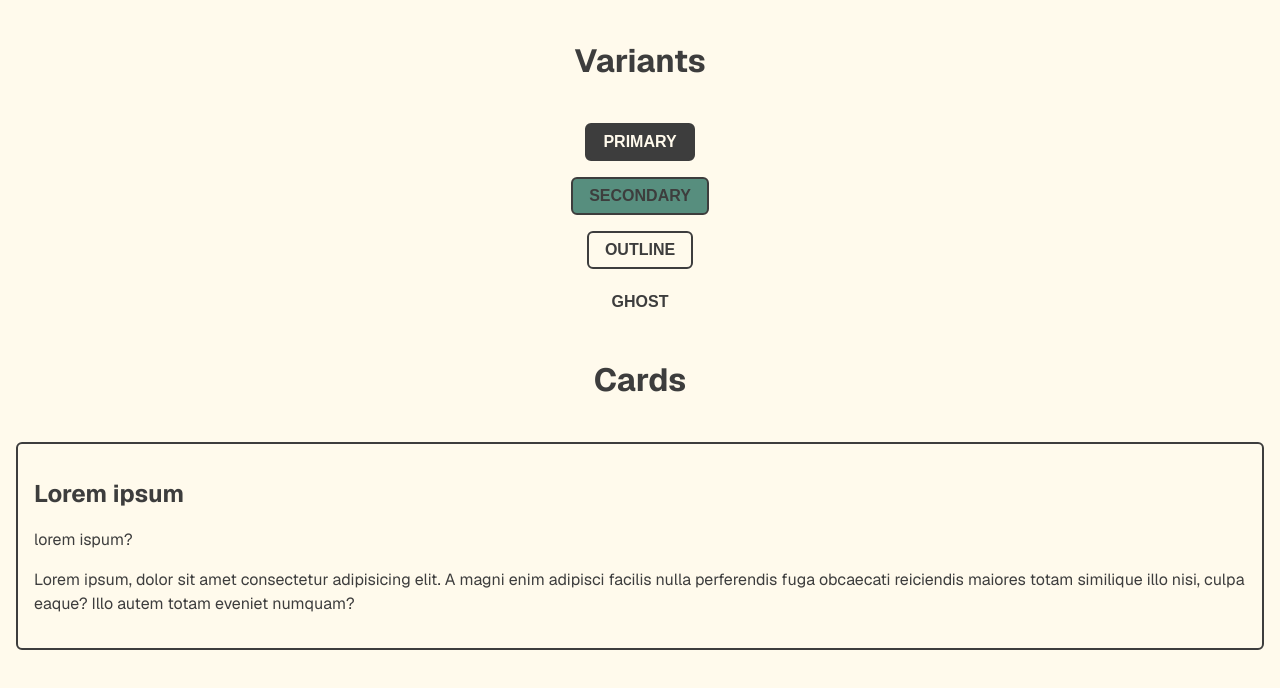
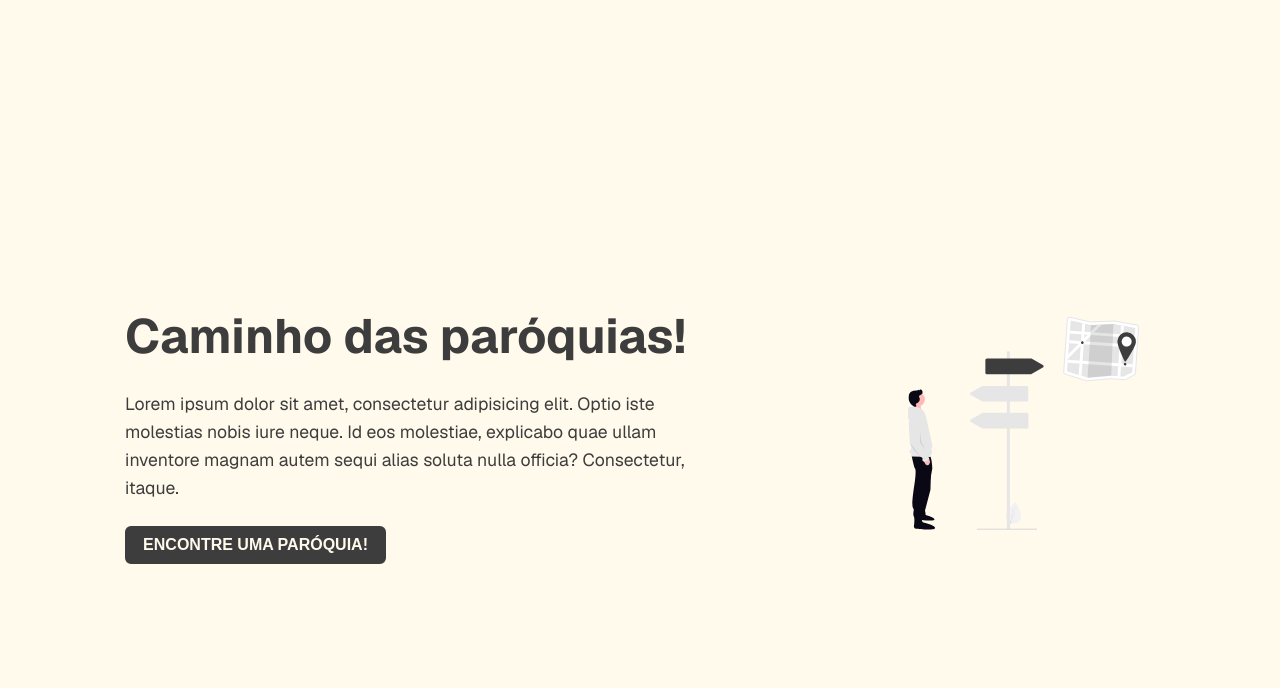
Before and after one commit to diegorezm/caminho_das_paroquias, a Next.js app: page / in a window 1280 px wide. Shown: the top 688 px of the page. Built offline with nearby package versions, Linux system fonts and the light colour scheme.

Commit message:
home page

```diff
--- a/src/app/(public)/(home)/index.module.css
+++ b/src/app/(public)/(home)/index.module.css
@@ -1,16 +1,49 @@
-.main {
+.container {
   display: flex;
   flex-direction: column;
   align-items: center;
   justify-content: center;
   min-height: 100vh;
+  text-align: center;
 }
 
-.list {
-  display: flex;
-  flex-direction: column;
-  gap: 16px;
-  justify-content: center;
-  align-items: center;
-  width: 100%;
+.content-wrapper {
+  border-radius: 8px;
+  margin-bottom: 2rem;
 }
+
+.page-title {
+  color: var(--primary);
+  margin-bottom: 1rem;
+  font-size: 2.5rem;
+}
+
+.page-description {
+  line-height: 1.6;
+  margin-bottom: 1.5rem;
+}
+
+@media (min-width: 768px) {
+  .container {
+    flex-direction: row;
+    justify-content: space-around;
+    text-align: left;
+  }
+
+  .content-wrapper {
+    max-width: 45%;
+    margin-bottom: 0;
+  }
+
+  .image-wrapper {
+    max-width: 45%;
+  }
+
+  .page-title {
+    font-size: 3rem;
+  }
+
+  .page-description {
+    font-size: 1.1rem;
+  }
+}
--- a/src/app/(public)/(home)/page.tsx
+++ b/src/app/(public)/(home)/page.tsx
@@ -1,31 +1,31 @@
 import Button from "@/components/ui/Button";
-import { CardBody, CardRoot, CardTitle } from "@/components/ui/Card";
 import styles from "./index.module.css";
+import Image from "next/image";
+import Link from "next/link";
 
 export default async function Home() {
-  const variants = ["primary", "secondary", "outline", "ghost"] as const;
   return (
-    <div className={styles.list}>
-      <h1>Variants</h1>
-      {variants.map((e, i) => (
-        <div key={i}>
-          <Button variant={e}>{e}</Button>
-          <br />
-        </div>
-      ))}
-      <h1>Cards</h1>
-
-      <CardRoot variant="outline">
-        <CardTitle title="Lorem ipsum" description="lorem ispum?" />
-        <CardBody>
-          <p>
-            Lorem ipsum, dolor sit amet consectetur adipisicing elit. A magni
-            enim adipisci facilis nulla perferendis fuga obcaecati reiciendis
-            maiores totam similique illo nisi, culpa eaque? Illo autem totam
-            eveniet numquam?
-          </p>
-        </CardBody>
-      </CardRoot>
+    <div className={styles.container}>
+      <div className={styles["content-wrapper"]}>
+        <h1 className={styles["page-title"]}>Caminho das paróquias!</h1>
+        <p className={styles["page-description"]}>
+          Lorem ipsum dolor sit amet, consectetur adipisicing elit. Optio iste
+          molestias nobis iure neque. Id eos molestiae, explicabo quae ullam
+          inventore magnam autem sequi alias soluta nulla officia? Consectetur,
+          itaque.
+        </p>
+        <Link className={styles["button-container"]} href="/procurar">
+          <Button>Encontre uma paróquia!</Button>
+        </Link>
+      </div>
+      <div className={styles["image-wrapper"]}>
+        <Image
+          src="/undraw_right-direction.svg"
+          height={250}
+          width={250}
+          alt="Homem olhando para uma placa."
+        />
+      </div>
     </div>
   );
 }
```
